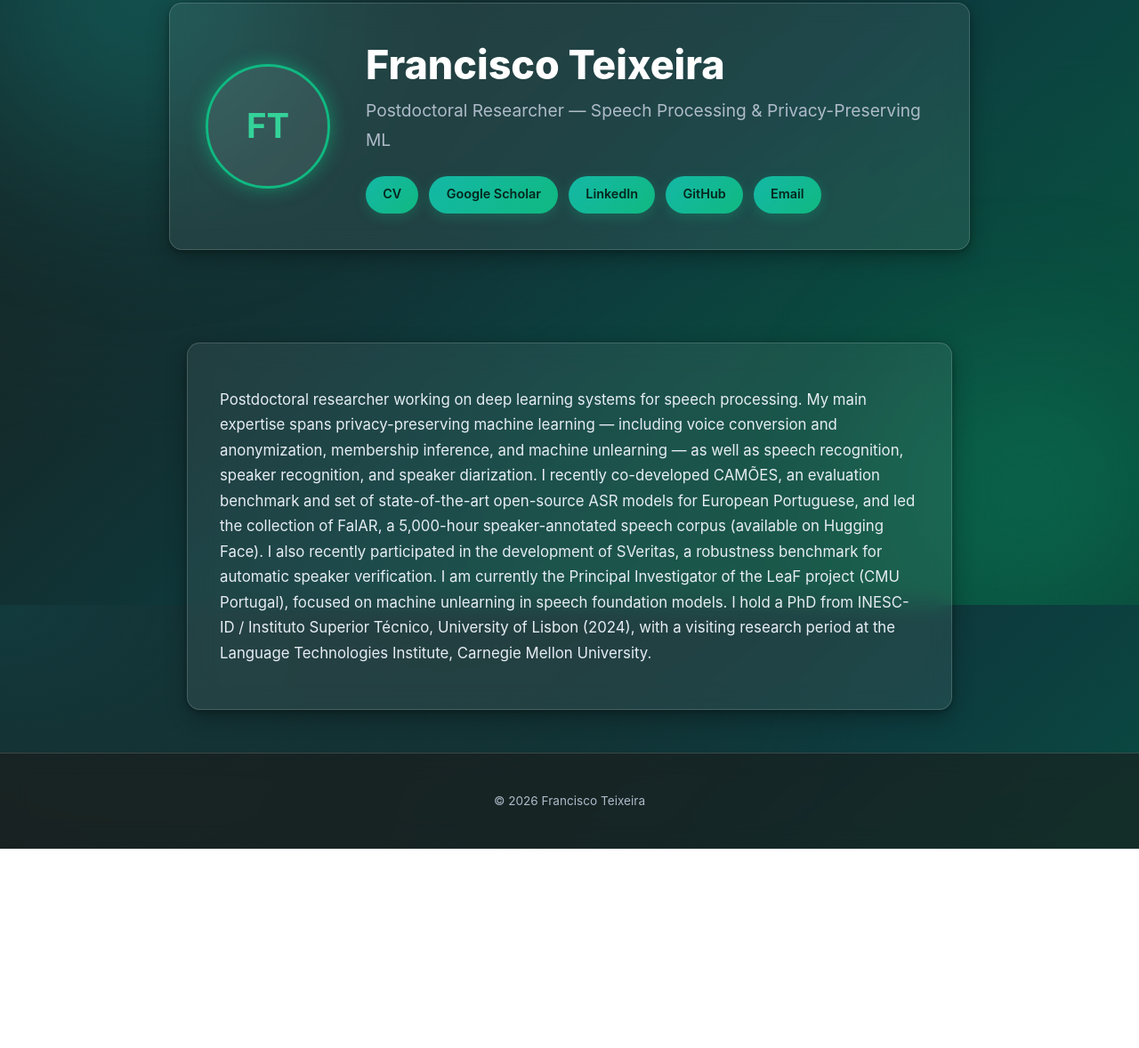
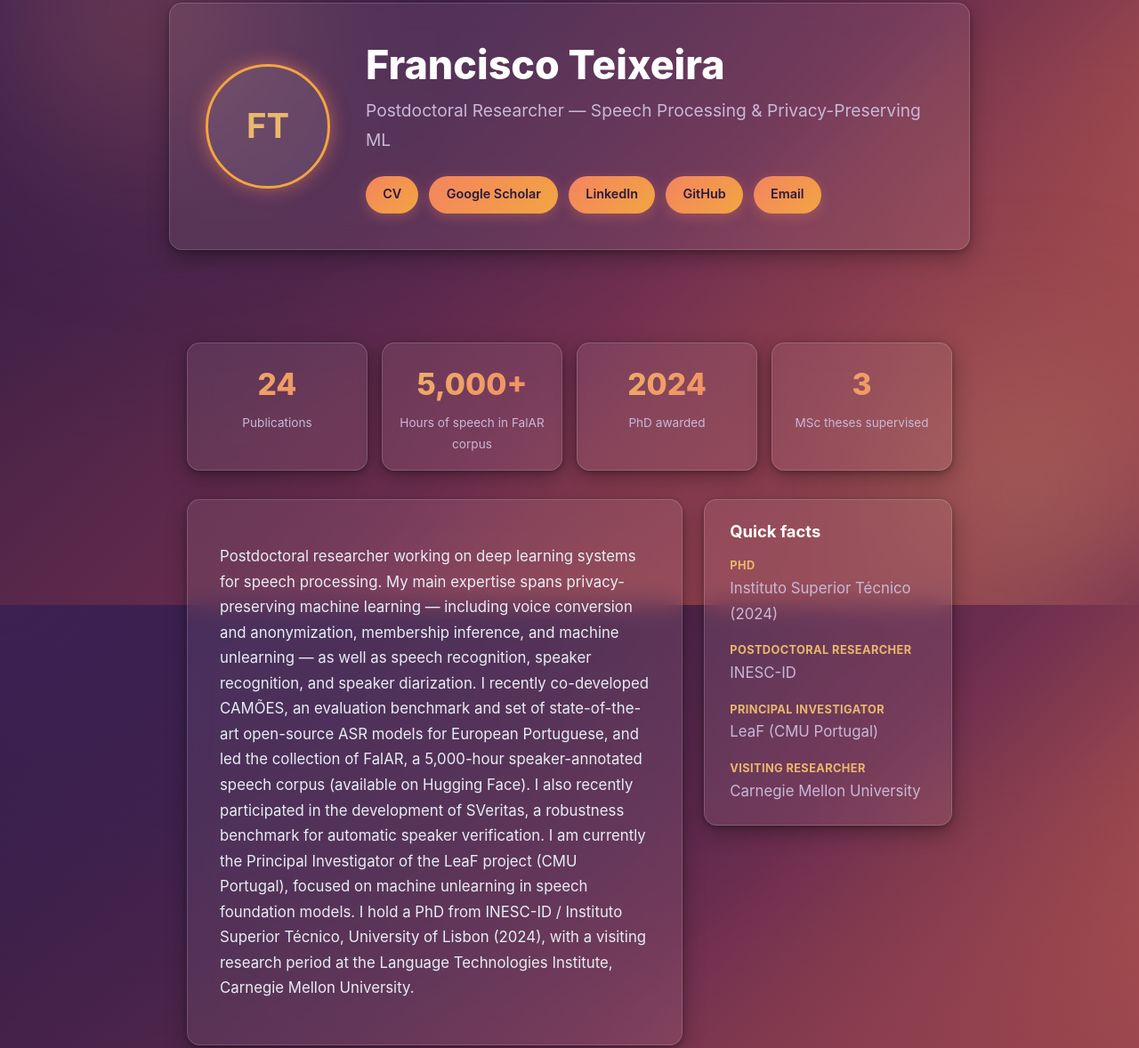
Before and after one commit to fsepteixeira/fsepteixeira.github.io, a plain HTML site: page index.html in a window 1280 px wide. Shown: the part 120-1298 px from the top of the page at 89% size. Before the commit the page ends 1074 px from the top, so only its background shows below. Drawn offline with Linux system fonts and the light colour scheme.

Commit message:
Update style 2.0

```diff
--- a/assets/css/style.css
+++ b/assets/css/style.css
@@ -2,22 +2,22 @@
 
 :root {
   --max-width: 900px;
-  --color-bg-charcoal: #1c1917;
-  --color-bg-teal: #0d3b3e;
-  --color-bg-emerald: #065f46;
+  --color-bg-plum: #2a1a3e;
+  --color-bg-wine: #6b2d4f;
+  --color-bg-coral: #e8734a;
   --color-text: #e6edf3;
-  --color-text-muted: #aebbc9;
-  --color-accent-green: #10b981;
-  --color-accent-green-light: #34d399;
-  --color-accent-teal: #14b8a6;
+  --color-text-muted: #c9b8d6;
+  --color-accent-coral: #f4845f;
+  --color-accent-amber: #f2a541;
+  --color-accent-gold: #eab86c;
   --glass-bg: rgba(255, 255, 255, 0.07);
   --glass-bg-strong: rgba(255, 255, 255, 0.1);
   --glass-border: rgba(255, 255, 255, 0.16);
   --glass-blur: 14px;
   --radius: 0.9rem;
   --shadow: 0 8px 24px rgba(0, 0, 0, 0.3), 0 2px 6px rgba(0, 0, 0, 0.25);
-  --shadow-hover: 0 16px 40px rgba(16, 185, 129, 0.22), 0 4px 12px rgba(0, 0, 0, 0.35);
-  --glow-emerald: 0 0 20px rgba(16, 185, 129, 0.55);
+  --shadow-hover: 0 16px 40px rgba(244, 133, 95, 0.25), 0 4px 12px rgba(0, 0, 0, 0.35);
+  --glow-coral: 0 0 20px rgba(244, 133, 95, 0.55);
 }
 
 * {
@@ -36,15 +36,15 @@ body {
   line-height: 1.7;
   min-height: 100vh;
   position: relative;
-  background: radial-gradient(ellipse at top left, #123a3d 0%, transparent 55%),
-    radial-gradient(ellipse at bottom right, #0a4a3a 0%, transparent 55%),
-    linear-gradient(135deg, var(--color-bg-charcoal) 0%, var(--color-bg-teal) 55%, var(--color-bg-emerald) 100%);
+  background: radial-gradient(ellipse at top left, #3d2154 0%, transparent 55%),
+    radial-gradient(ellipse at bottom right, #7a3350 0%, transparent 55%),
+    linear-gradient(135deg, var(--color-bg-plum) 0%, var(--color-bg-wine) 55%, var(--color-bg-coral) 100%);
   background-attachment: fixed;
   background-size: cover;
 }
 
 a {
-  color: var(--color-accent-green-light);
+  color: var(--color-accent-gold);
   text-decoration: none;
 }
 
@@ -93,7 +93,7 @@ h3 {
   height: 32rem;
   top: -8rem;
   left: -6rem;
-  background: radial-gradient(circle, var(--color-accent-teal) 0%, transparent 70%);
+  background: radial-gradient(circle, var(--color-accent-coral) 0%, transparent 70%);
 }
 
 .bg-glow .blob-2 {
@@ -101,7 +101,7 @@ h3 {
   height: 28rem;
   bottom: -6rem;
   right: -6rem;
-  background: radial-gradient(circle, var(--color-accent-green) 0%, transparent 70%);
+  background: radial-gradient(circle, var(--color-accent-gold) 0%, transparent 70%);
 }
 
 @media (max-width: 640px) {
@@ -127,7 +127,7 @@ h3 {
 /* ---------- Header / nav ---------- */
 
 .site-header {
-  background: rgba(28, 25, 23, 0.55);
+  background: rgba(42, 26, 62, 0.55);
   backdrop-filter: blur(var(--glass-blur));
   -webkit-backdrop-filter: blur(var(--glass-blur));
   border-bottom: 1px solid var(--glass-border);
@@ -154,16 +154,16 @@ h3 {
 }
 
 .site-nav a:hover {
-  color: var(--color-accent-green-light);
+  color: var(--color-accent-gold);
   text-decoration: none;
-  border-bottom-color: var(--color-accent-green);
-  text-shadow: var(--glow-emerald);
+  border-bottom-color: var(--color-accent-amber);
+  text-shadow: var(--glow-coral);
 }
 
 .site-nav a.active {
-  color: var(--color-accent-green-light);
-  border-bottom-color: var(--color-accent-green);
-  text-shadow: var(--glow-emerald);
+  color: var(--color-accent-gold);
+  border-bottom-color: var(--color-accent-amber);
+  text-shadow: var(--glow-coral);
 }
 
 /* ---------- Layout ---------- */
@@ -201,14 +201,14 @@ section + section {
   height: 140px;
   border-radius: 50%;
   background: rgba(255, 255, 255, 0.08);
-  border: 3px solid var(--color-accent-green);
-  box-shadow: var(--glow-emerald);
+  border: 3px solid var(--color-accent-amber);
+  box-shadow: var(--glow-coral);
   display: flex;
   align-items: center;
   justify-content: center;
   font-size: 2.4rem;
   font-weight: 700;
-  color: var(--color-accent-green-light);
+  color: var(--color-accent-gold);
   overflow: hidden;
 }
 
@@ -252,16 +252,16 @@ section + section {
   display: inline-block;
   padding: 0.55rem 1.2rem;
   border-radius: 999px;
-  background: linear-gradient(135deg, var(--color-accent-teal), var(--color-accent-green));
-  color: #06251d;
+  background: linear-gradient(135deg, var(--color-accent-coral), var(--color-accent-amber));
+  color: #2a1a3e;
   font-weight: 600;
   font-size: 0.9rem;
-  box-shadow: 0 4px 14px rgba(16, 185, 129, 0.25);
+  box-shadow: 0 4px 14px rgba(244, 133, 95, 0.3);
   transition: box-shadow 0.2s ease, transform 0.2s ease;
 }
 
 .hero-ctas a:hover {
-  box-shadow: 0 0 0 1px rgba(52, 211, 153, 0.4), 0 0 24px rgba(16, 185, 129, 0.65);
+  box-shadow: 0 0 0 1px rgba(234, 184, 108, 0.4), 0 0 24px rgba(244, 133, 95, 0.65);
   transform: translateY(-2px);
   text-decoration: none;
 }
@@ -273,6 +273,90 @@ section + section {
 
 .content-section h2 {
   margin-top: 0;
+}
+
+/* ---------- Highlight stat strip (About page) ---------- */
+
+.stat-strip {
+  max-width: var(--max-width);
+  margin: 0 auto 2rem;
+  display: flex;
+  flex-wrap: wrap;
+  gap: 1rem;
+}
+
+.stat-block {
+  flex: 1 1 140px;
+  padding: 1.1rem 1rem;
+  text-align: center;
+}
+
+.stat-number {
+  display: block;
+  font-size: 2.1rem;
+  font-weight: 800;
+  background: linear-gradient(135deg, var(--color-accent-gold), var(--color-accent-coral));
+  -webkit-background-clip: text;
+  background-clip: text;
+  color: transparent;
+}
+
+.stat-label {
+  display: block;
+  margin-top: 0.25rem;
+  font-size: 0.85rem;
+  color: var(--color-text-muted);
+}
+
+/* ---------- About split-screen (bio + quick facts) ---------- */
+
+.about-split {
+  max-width: var(--max-width);
+  margin: 0 auto;
+  display: grid;
+  grid-template-columns: 1fr;
+  gap: 1.5rem;
+  align-items: start;
+}
+
+@media (min-width: 720px) {
+  .about-split {
+    grid-template-columns: 2fr 1fr;
+  }
+}
+
+.about-bio {
+  padding: 2rem 2.25rem;
+}
+
+.quick-facts {
+  padding: 1.5rem 1.75rem;
+}
+
+.quick-facts h2 {
+  margin-top: 0;
+  font-size: 1.15rem;
+}
+
+.quick-facts dl {
+  margin: 0;
+}
+
+.quick-facts dt {
+  font-size: 0.8rem;
+  font-weight: 700;
+  color: var(--color-accent-gold);
+  text-transform: uppercase;
+  letter-spacing: 0.03em;
+}
+
+.quick-facts dd {
+  margin: 0 0 1rem;
+  color: var(--color-text-muted);
+}
+
+.quick-facts dd:last-child {
+  margin-bottom: 0;
 }
 
 /* ---------- Links list ---------- */
@@ -319,7 +403,7 @@ section + section {
 .project:hover {
   transform: translateY(-4px) scale(1.015);
   box-shadow: var(--shadow-hover);
-  border-color: rgba(52, 211, 153, 0.45);
+  border-color: rgba(244, 133, 95, 0.45);
 }
 
 .publication h3,
@@ -382,8 +466,8 @@ section + section {
 .badge {
   display: inline-block;
   align-self: flex-start;
-  background: linear-gradient(135deg, var(--color-accent-teal), var(--color-accent-green));
-  color: #06251d;
+  background: linear-gradient(135deg, var(--color-accent-coral), var(--color-accent-amber));
+  color: #2a1a3e;
   font-size: 0.78rem;
   font-weight: 700;
   padding: 0.2rem 0.65rem;
@@ -415,17 +499,17 @@ section + section {
   font-size: 0.88rem;
   font-weight: 600;
   padding: 0.3rem 0.75rem;
-  border: 1px solid var(--color-accent-green);
+  border: 1px solid var(--color-accent-amber);
   border-radius: 999px;
-  color: var(--color-accent-green-light);
+  color: var(--color-accent-gold);
   transition: background 0.15s ease, color 0.15s ease, box-shadow 0.15s ease;
 }
 
 .publication .links a:hover,
 .project .links a:hover {
-  background: linear-gradient(135deg, var(--color-accent-teal), var(--color-accent-green));
-  color: #06251d;
-  box-shadow: var(--glow-emerald);
+  background: linear-gradient(135deg, var(--color-accent-coral), var(--color-accent-amber));
+  color: #2a1a3e;
+  box-shadow: var(--glow-coral);
   text-decoration: none;
 }
 
@@ -443,7 +527,7 @@ section + section {
   top: 0;
   bottom: 0;
   width: 2px;
-  background: linear-gradient(to bottom, var(--color-accent-teal), var(--color-accent-green));
+  background: linear-gradient(to bottom, var(--color-accent-coral), var(--color-accent-amber));
 }
 
 .timeline-entry {
@@ -470,15 +554,15 @@ section + section {
   width: 12px;
   height: 12px;
   border-radius: 50%;
-  background: radial-gradient(circle, var(--color-accent-green-light), var(--color-accent-green));
-  box-shadow: var(--glow-emerald);
+  background: radial-gradient(circle, var(--color-accent-gold), var(--color-accent-amber));
+  box-shadow: var(--glow-coral);
 }
 
 .timeline-entry .date {
   display: block;
   font-size: 0.85rem;
   font-weight: 700;
-  color: var(--color-accent-green-light);
+  color: var(--color-accent-gold);
   margin-bottom: 0.25rem;
 }
 
@@ -500,7 +584,7 @@ section + section {
 /* ---------- Footer ---------- */
 
 .site-footer {
-  background: rgba(28, 25, 23, 0.55);
+  background: rgba(42, 26, 62, 0.55);
   backdrop-filter: blur(var(--glass-blur));
   -webkit-backdrop-filter: blur(var(--glass-blur));
   border-top: 1px solid var(--glass-border);
--- a/index.html
+++ b/index.html
@@ -42,7 +42,27 @@
   </section>
 
   <main>
-    <section class="content-section glass">
+    <section class="stat-strip">
+      <div class="stat-block glass">
+        <span class="stat-number">24</span>
+        <span class="stat-label">Publications</span>
+      </div>
+      <div class="stat-block glass">
+        <span class="stat-number">5,000+</span>
+        <span class="stat-label">Hours of speech in FalAR corpus</span>
+      </div>
+      <div class="stat-block glass">
+        <span class="stat-number">2024</span>
+        <span class="stat-label">PhD awarded</span>
+      </div>
+      <div class="stat-block glass">
+        <span class="stat-number">3</span>
+        <span class="stat-label">MSc theses supervised</span>
+      </div>
+    </section>
+
+    <div class="about-split">
+      <section class="about-bio content-section glass">
         <p>
           Postdoctoral researcher working on deep learning systems for speech processing. My main expertise
           spans privacy-preserving machine learning — including voice conversion and anonymization, membership
@@ -57,7 +77,26 @@
           Mellon University.
         </p>
       </section>
+
+      <aside class="quick-facts content-section glass">
+        <h2>Quick facts</h2>
+        <dl>
+          <dt>PhD</dt>
+          <dd>Instituto Superior Técnico (2024)</dd>
+
+          <dt>Postdoctoral Researcher</dt>
+          <dd>INESC-ID</dd>
+
+          <dt>Principal Investigator</dt>
+          <dd>LeaF (CMU Portugal)</dd>
+
+          <dt>Visiting Researcher</dt>
+          <dd>Carnegie Mellon University</dd>
+        </dl>
+      </aside>
+    </div>
   </main>
+
 
   <footer class="site-footer">
     <p>&copy; <span id="year"></span> Francisco Teixeira</p>
```
Lines whose indentation alone changed are shown as unchanged.
